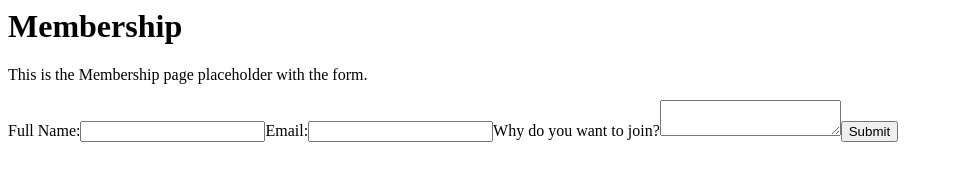
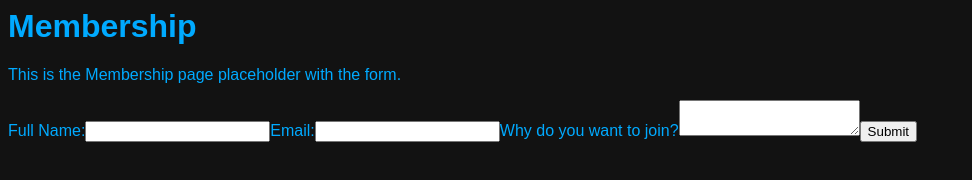
Before and after one commit to cantameunnarco/cantameunnarco.github.io, a plain HTML site: page membership.html in a window 1280 px wide. Shown: the whole page, without its empty margins (0-972 px from the left). Drawn offline with Linux system fonts and the light colour scheme.

Commit message:
Update membership.html

```diff
--- a/membership.html
+++ b/membership.html
@@ -1 +1 @@
-<html><head><title>Membership</title></head><body><h1>Membership</h1><p>This is the Membership page placeholder with the form.</p><form onsubmit="event.preventDefault(); alert('Application submitted! (Demo only)');"><label for="name">Full Name:</label><input type="text" id="name" name="name" required /><label for="email">Email:</label><input type="email" id="email" name="email" required /><label for="why">Why do you want to join?</label><textarea id="why" name="why" required></textarea><button type="submit">Submit</button></form></body></html>
+<html><head> <link rel="stylesheet" href="styles.css"><title>Membership</title></head><body><h1>Membership</h1><p>This is the Membership page placeholder with the form.</p><form onsubmit="event.preventDefault(); alert('Application submitted! (Demo only)');"><label for="name">Full Name:</label><input type="text" id="name" name="name" required /><label for="email">Email:</label><input type="email" id="email" name="email" required /><label for="why">Why do you want to join?</label><textarea id="why" name="why" required></textarea><button type="submit">Submit</button></form></body></html>
```
